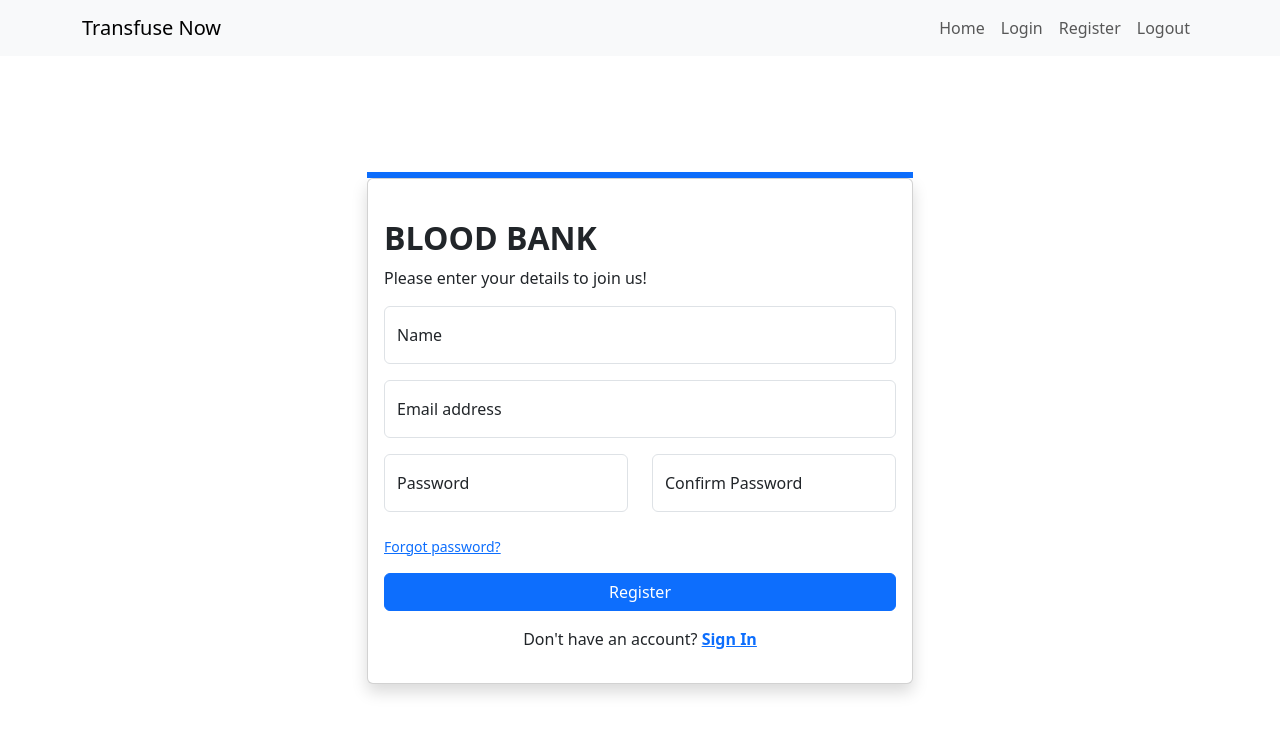
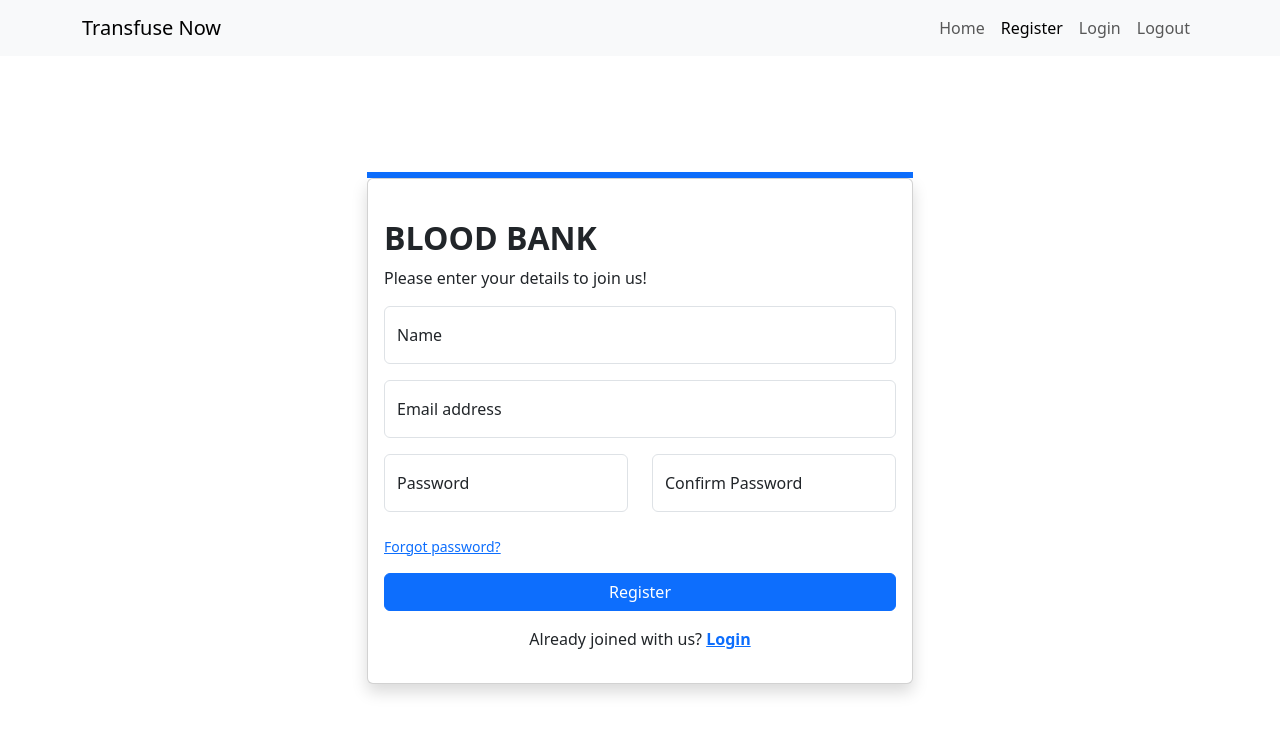
Before and after one commit to aditya6700/Blood-Bank-System, a React (Create React App) app in the folder client/: page /register in a window 1280 px wide. Shown: the top 734 px of the page. Built offline with nearby package versions, Linux system fonts and the light colour scheme.

Commit message:
updated href to links

```diff
--- a/client/src/components/NavigationBar.jsx
+++ b/client/src/components/NavigationBar.jsx
@@ -1,4 +1,5 @@
 import React from 'react';
+import { NavLink } from 'react-router-dom';
 import {Container, Nav, Navbar} from 'react-bootstrap';
 
 export default function NavigationBar() {
@@ -11,10 +12,10 @@ export default function NavigationBar() {
         <Navbar.Toggle aria-controls="responsive-navbar-nav" />
         <Navbar.Collapse id="responsive-navbar-nav">
           <Nav className="ms-auto">
-            <Nav.Link href="#deets">Home</Nav.Link>
-            <Nav.Link href="/login">Login</Nav.Link>
-            <Nav.Link href="#pricing">Register</Nav.Link>
-            <Nav.Link href="#pricing">Logout</Nav.Link>
+            <NavLink className="nav-link" aria-current="page" to="/">Home</NavLink>
+            <NavLink className="nav-link" to="/register">Register</NavLink>
+            <NavLink className="nav-link" to="/login">Login</NavLink>
+            <NavLink className="nav-link" to="/logout">Logout</NavLink>
           </Nav>
         </Navbar.Collapse>
       </Container>
--- a/client/src/pages/Register.jsx
+++ b/client/src/pages/Register.jsx
@@ -1,6 +1,7 @@
 import React from 'react';
 import { Container, Row, Form, FloatingLabel, Button, Card, Col } from 'react-bootstrap';
 import NavigationBar from '../components/NavigationBar';
+import { Link } from 'react-router-dom';
 
 export const Register = () => {
   return (
@@ -45,9 +46,7 @@ export const Register = () => {
 
                     <div className="mb-3">
                       <p className="small">
-                        <a className="text-primary" href="#!">
-                          Forgot password?
-                        </a>
+                        <Link className="text-primary" to='#' >Forgot password?</Link>
                       </p>
                     </div>
 
@@ -59,10 +58,8 @@ export const Register = () => {
 
                     <div className="mt-3">
                       <p className="mb-0  text-center">
-                        Don't have an account?{" "}
-                        <a href="{''}" className="text-primary fw-bold">
-                          Sign In
-                        </a>
+                        Already joined with us?{" "}
+                        <Link className="text-primary fw-bold" to='/login' >Login</Link>
                       </p>
                     </div>
                   </Form>
```
